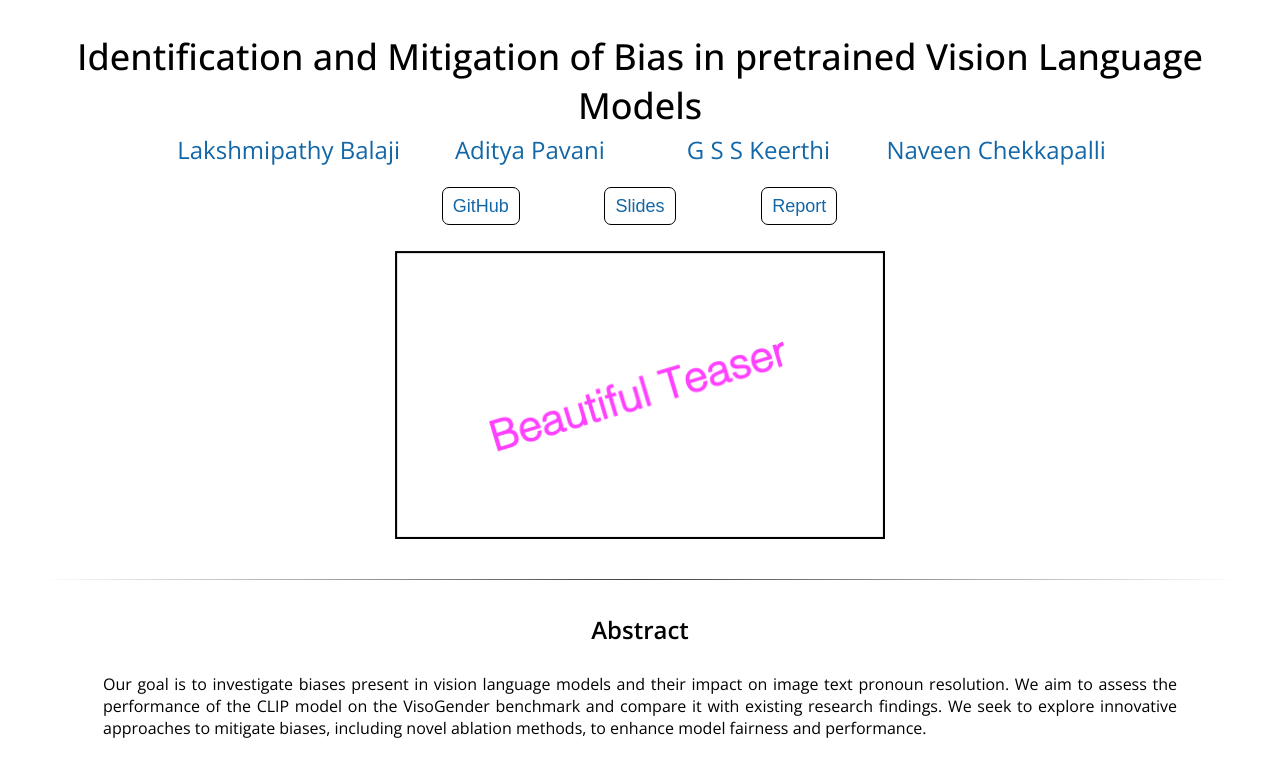
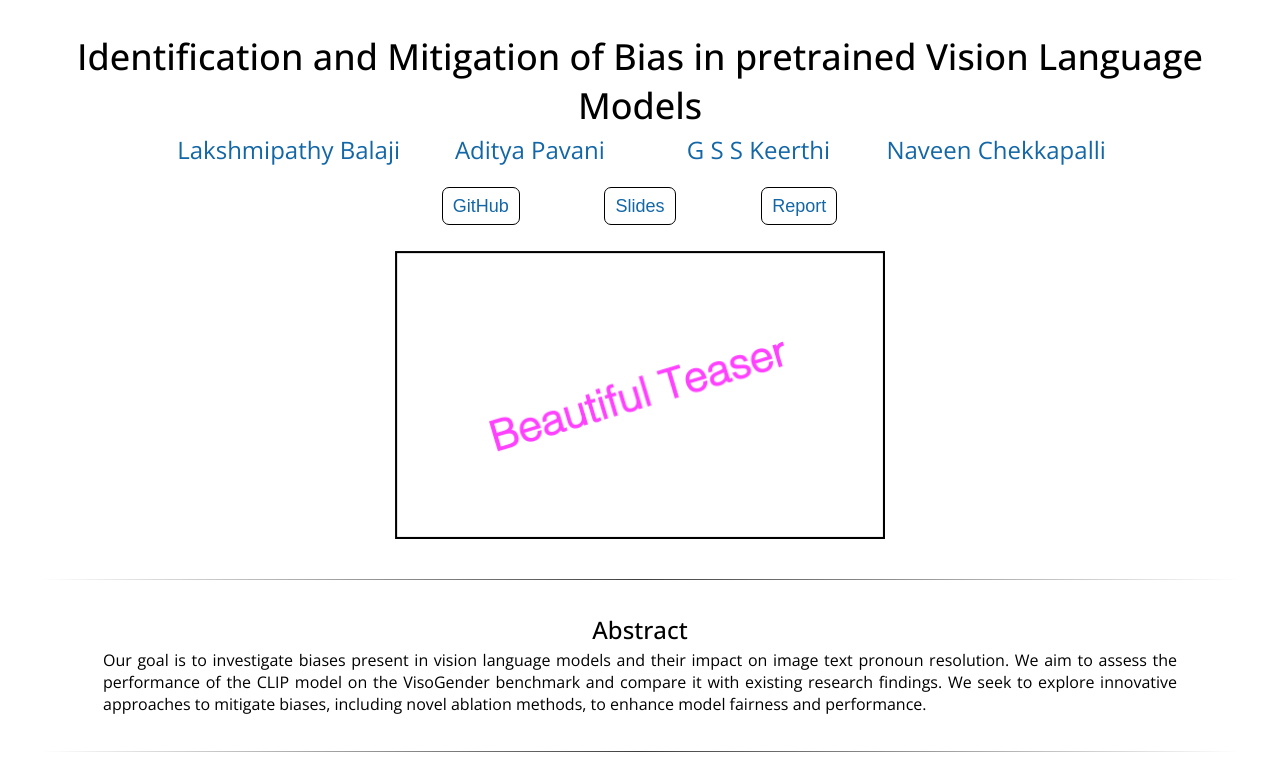
Before and after one commit to chnaveenin/visogender-blog, a plain HTML site: page index.html in a window 1280 px wide. Shown: the top 770 px of the page. Drawn offline with nearby package versions, Linux system fonts and the light colour scheme; a script that the page names is missing.

Commit message:
minor changes

```diff
--- a/index.html
+++ b/index.html
@@ -118,10 +118,6 @@
 <html>
 <head>
 	<title>VisoGender</title>
-	<meta property="og:image" content="Path to my teaser.png"/> <!-- Facebook automatically scrapes this. Go to https://developers.facebook.com/tools/debug/ if you update and want to force Facebook to rescrape. -->
-	<meta property="og:title" content="Creative and Descriptive Paper Title." />
-	<meta property="og:description" content="Paper description." />
-
 	<link rel="preconnect" href="https://fonts.googleapis.com">
 	<link rel="preconnect" href="https://fonts.gstatic.com" crossorigin>
 	<link href="https://fonts.googleapis.com/css2?family=Open+Sans:ital,wght@0,300..800;1,300..800&display=swap" rel="stylesheet">
@@ -212,8 +208,7 @@
 	<table align=center width="90%">
 		<hr>
 		<br>
-		<center><span style="font-size:24px; font-weight: 600;">Abstract</span></center>
-		<br>
+		<center><span style="font-size:24px; font-weight: 500;">Abstract</span></center>
 		<tr>
 			<td style="text-align: justify;">
 				Our goal is to investigate biases present in vision language models and their impact on image text pronoun resolution. We aim to assess the performance of the CLIP model on the VisoGender benchmark and compare it with existing research findings. We seek to explore innovative approaches to mitigate biases, including novel ablation methods, to enhance model fairness and performance.
```
